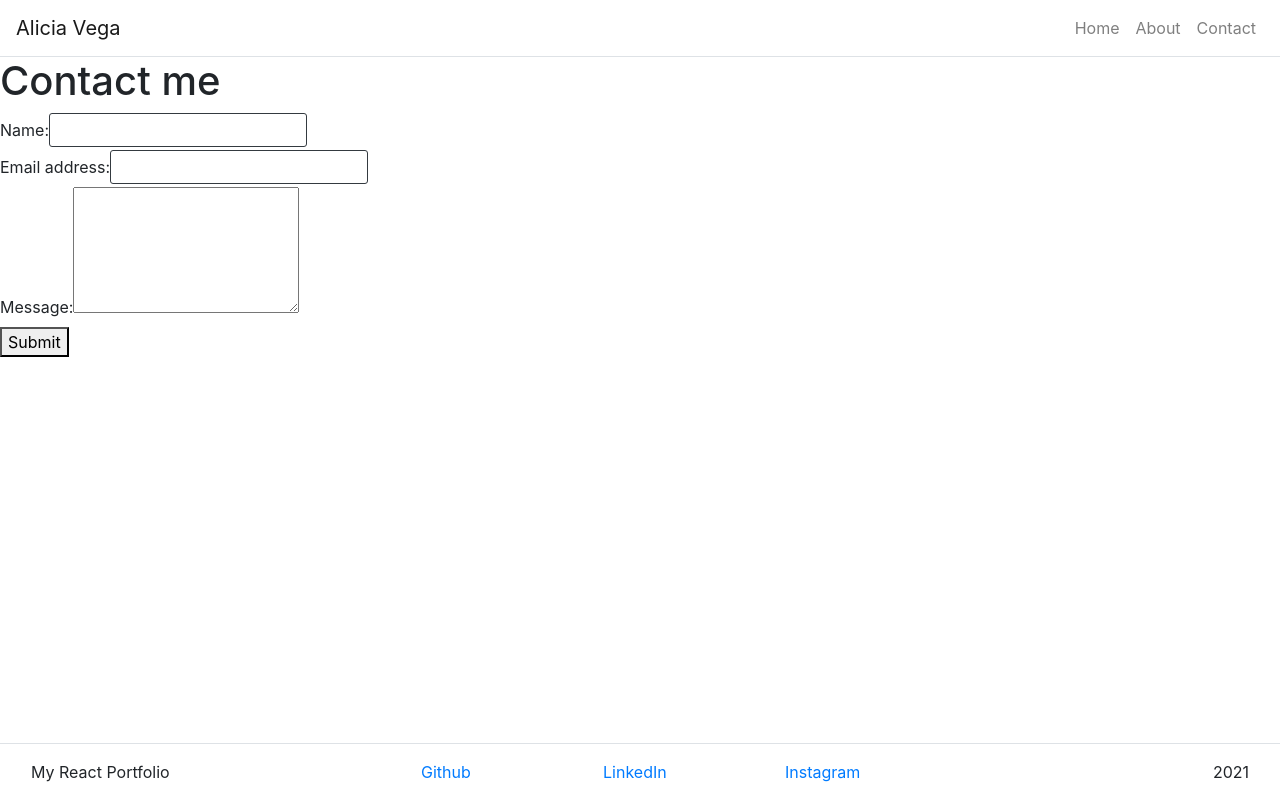
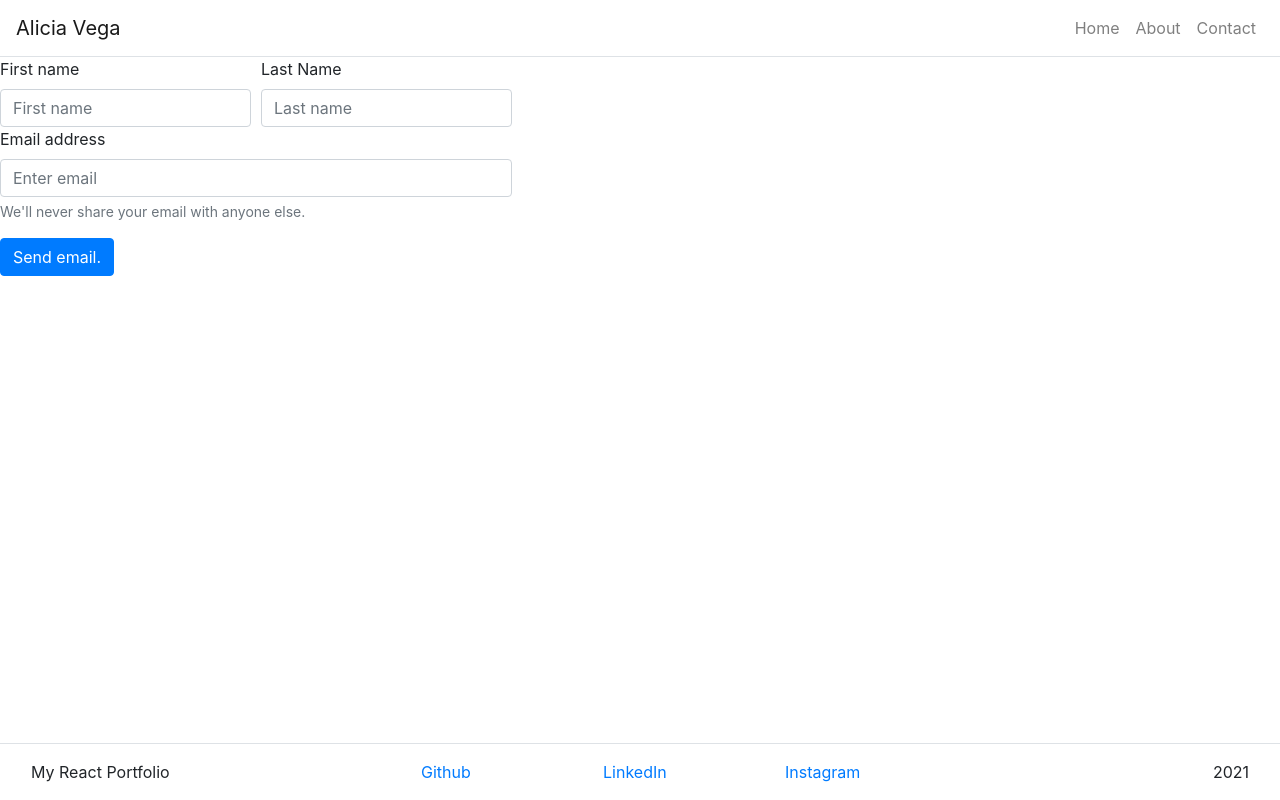
Before and after one commit to aliciavega731/react-portfolio, a React (Create React App) app: page /contact in a window 1280 px wide. Built offline with nearby package versions, Linux system fonts and the light colour scheme.

Commit message:
made adjustments per tutor suggestions

```diff
--- a/src/App.js
+++ b/src/App.js
@@ -1,8 +1,6 @@
 import React from 'react';
 import { BrowserRouter as Router, Route, Link } from "react-router-dom";
-import Container from "react-bootstrap/Container";
-import Navbar from 'react-bootstrap/Navbar';
-import Nav from 'react-bootstrap/Nav';
+import { Container, Navbar, Nav } from "react-bootstrap";
 import './App.css';
 
 // My files
--- a/src/Components/Content.js
+++ b/src/Components/Content.js
@@ -1,7 +1,5 @@
 import React from "react";
-import Container from "react-bootstrap/Container";
-import Row from "react-bootstrap/Row";
-import Col from "react-bootstrap/Col";
+import { Container, Row, Col } from "react-bootstrap";
 
 // Content is what is doing in the About page
 
--- a/src/Components/Footer.js
+++ b/src/Components/Footer.js
@@ -1,7 +1,5 @@
 import React from "react";
-import Container from "react-bootstrap/Container";
-import Row from "react-bootstrap/Row";
-import Col from "react-bootstrap/Col";
+import { Container, Row, Col } from "react-bootstrap";
 
 function Footer() {
   return (
--- a/src/Components/Hero.js
+++ b/src/Components/Hero.js
@@ -1,8 +1,5 @@
 import React from "react";
-import Jumbotron from "react-bootstrap/Jumbotron";
-import Container from "react-bootstrap/Container";
-import Row from "react-bootstrap/Row";
-import Col from "react-bootstrap/Col";
+import { Jumbotron, Container, Row, Col } from "react-bootstrap";
 
 // Import props from App.js
 function Hero(props) {
--- a/src/Pages/Contact.js
+++ b/src/Pages/Contact.js
@@ -1,65 +1,33 @@
 // Code adapted from Module activity and additional online resources (Glove on Youtube)
-import React, { useState } from 'react';
-import { validateEmail } from '../utils/helpers';
+import React from "react";
+import { Form, Col, Button } from "react-bootstrap";
 
-function Contact() {
-  const [formState, setFormState] = useState({ name: '', email: '', message: '' });
+function Contact(props) {
+  return (
+    <Form>
+      <Form.Row>
+        <Col>
+          <Form.Label>First name</Form.Label>
+          <Form.Control placeholder="First name" />
+        </Col>
+        <Col>
+          <Form.Label>Last Name</Form.Label>
+          <Form.Control placeholder="Last name" />
+        </Col>
+      </Form.Row>
 
-  const [errorMessage, setErrorMessage] = useState('');
-  const { name, email, message } = formState;
+      <Form.Group controlId="formBasicEmail">
+        <Form.Label>Email address</Form.Label>
+        <Form.Control type="email" placeholder="Enter email" />
+        <Form.Text className="text-muted">
+          We'll never share your email with anyone else.
+        </Form.Text>
+      </Form.Group>
 
-  const handleSubmit = (e) => {
-    e.preventDefault();
-    if (!errorMessage) {
-      console.log('Submit Form', formState);
-    }
-  };
-
-  const handleChange = (e) => {
-    if (e.target.name === 'email') {
-      const isValid = validateEmail(e.target.value);
-      if (!isValid) {
-        setErrorMessage('Your email is invalid.');
-      } else {
-        setErrorMessage('');
-      }
-    } else {
-      if (!e.target.value.length) {
-        setErrorMessage(`${e.target.name} is required.`);
-      } else {
-        setErrorMessage('');
-      }
-    }
-    if (!errorMessage) {
-      setFormState({ ...formState, [e.target.name]: e.target.value });
-      console.log('Handle Form', formState);
-    }
-  };
-
-  return (
-    <section fluid={true} md={8}>
-      <h1 data-testid="h1tag">Contact me</h1>
-      <form id="contact-form" onSubmit={handleSubmit}>
-        <div>
-          <label htmlFor="name">Name:</label>
-          <input type="text" name="name" defaultValue={name} onBlur={handleChange} />
-        </div>
-        <div>
-          <label htmlFor="email">Email address:</label>
-          <input type="email" name="email" defaultValue={email} onBlur={handleChange} />
-        </div>
-        <div>
-          <label htmlFor="message">Message:</label>
-          <textarea name="message" rows="5" defaultValue={message} onBlur={handleChange} />
-        </div>
-        {errorMessage && (
-          <div>
-            <p className="error-text">{errorMessage}</p>
-          </div>
-        )}
-        <button data-testid="button" type="submit">Submit</button>
-      </form>
-    </section>
+      <Button variant="primary" type="submit">
+        Send email.
+      </Button>
+    </Form>
   );
 }
 
```
